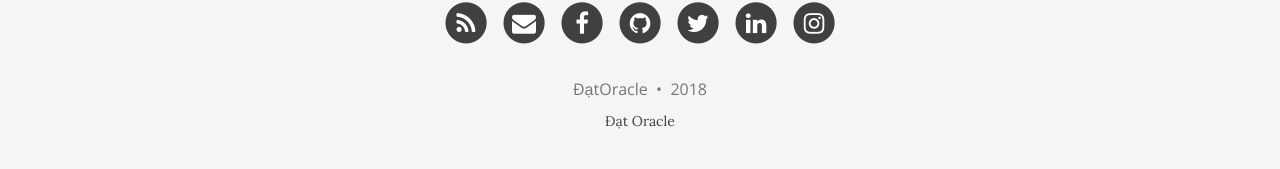
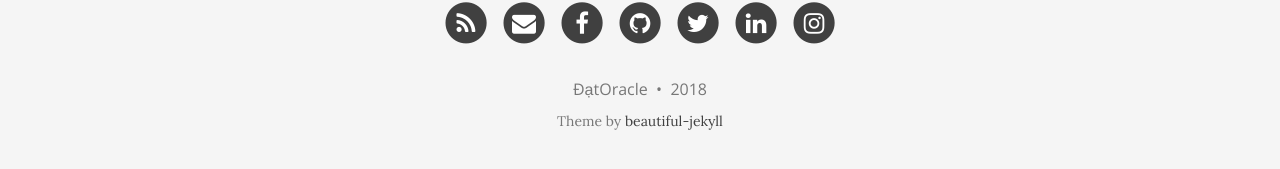
Before and after one commit to noobfromvn/noobfromvn.github.io, a Jekyll site: the page built from index.html, in a window 1280 px wide and 900 px high, scrolled down 1200 px. Shown: the part 718-887 px from the top of the window. Built offline with Jekyll 4.4.1, drawn with Linux system fonts in a browser that asks for light colours; nearby versions of some CDN libraries; the list of posts is cut into pages by our own code.

Commit message:
Update footer.html

```diff
--- a/_includes/footer.html
+++ b/_includes/footer.html
@@ -41,8 +41,9 @@
       {% endif%}
       </p>
           <!-- Please don't remove this, keep my open source work credited :) -->
-     <p class="theme-by text-muted">
-      <a href="https://www.facebook.com/DatOracle">Đạt Oracle</a>
+    <p class="theme-by text-muted">
+      Theme by
+      <a href="http://deanattali.com/beautiful-jekyll/">beautiful-jekyll</a>
     </p>
       </div>
     </div>
```
